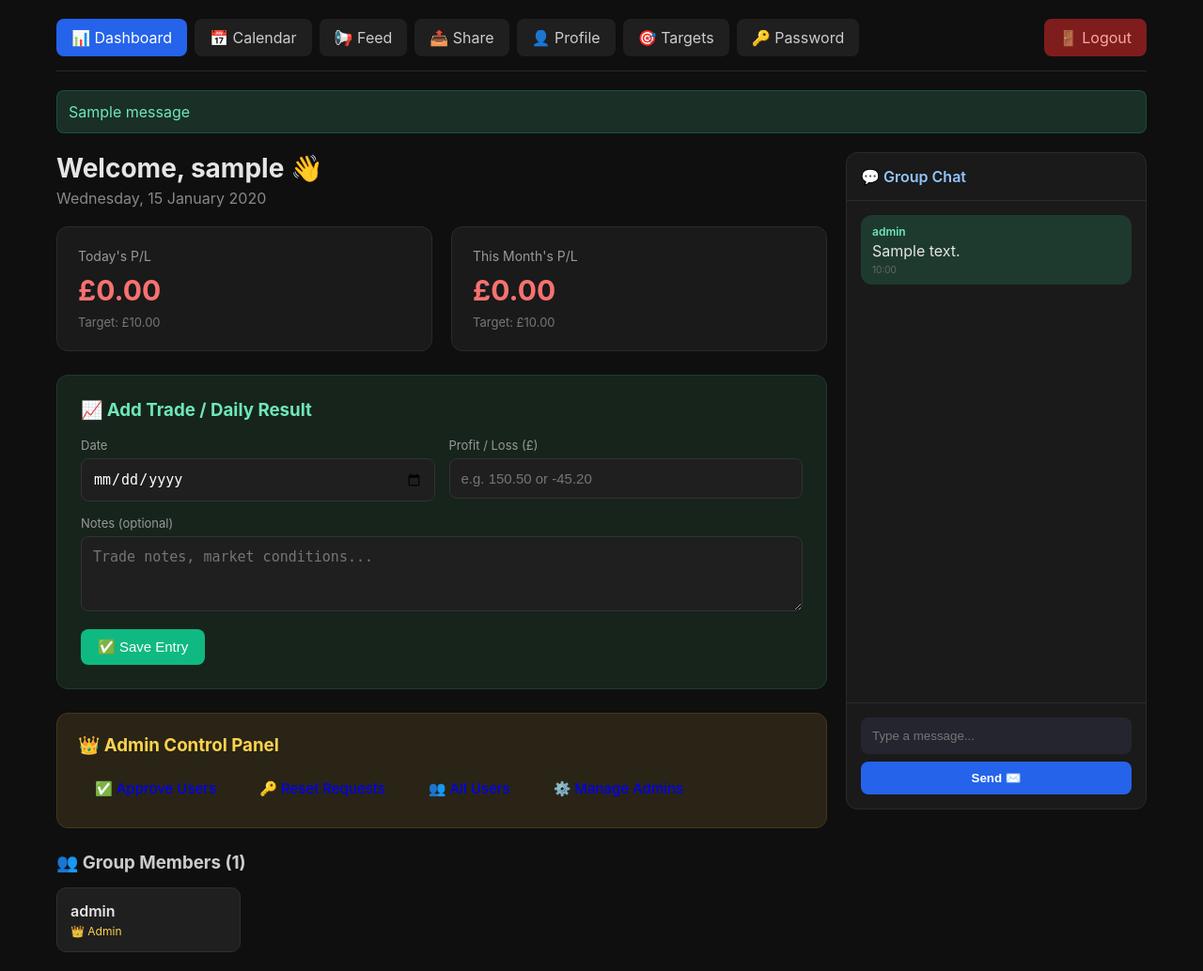
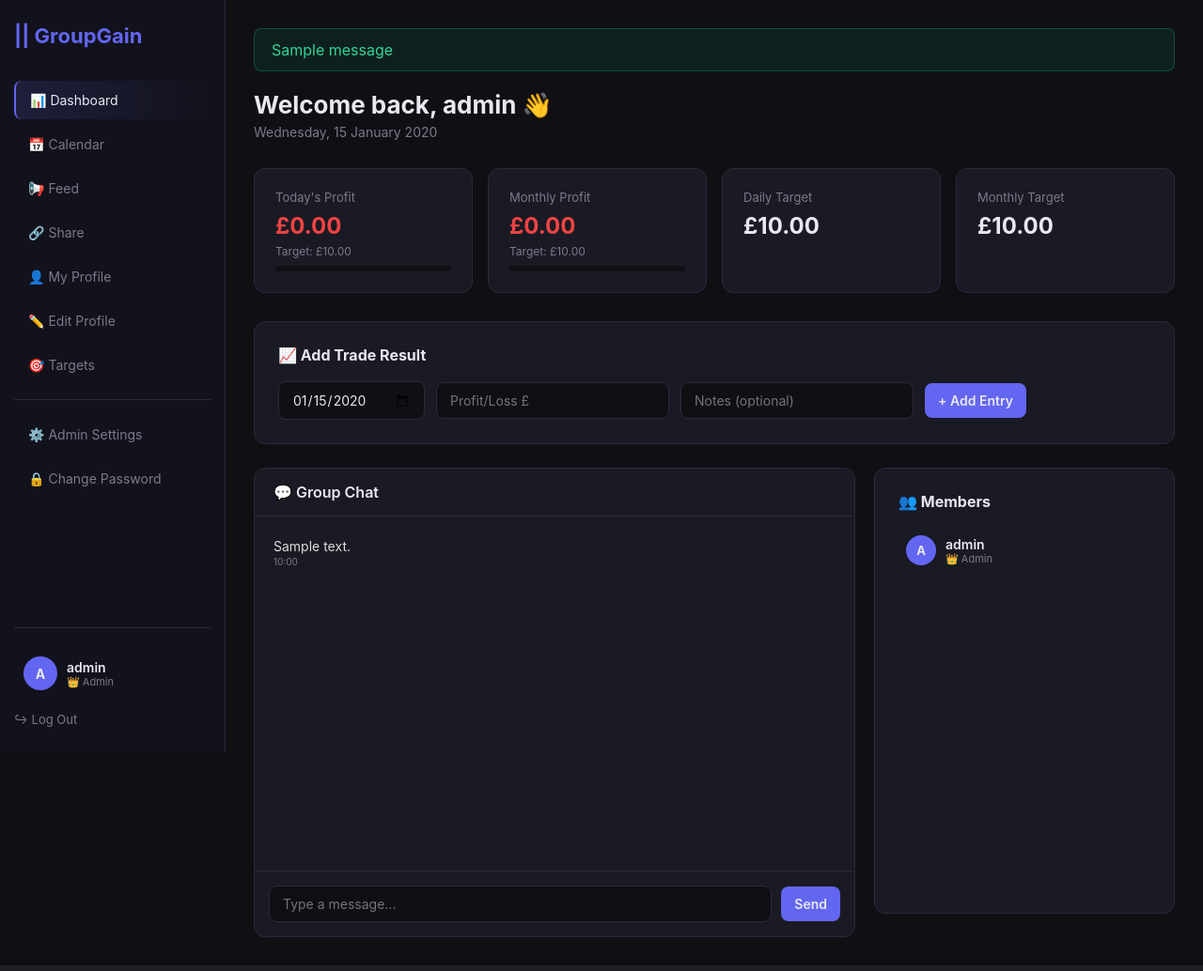
Before and after one commit to leemossford-jpg/groupgain, a Flask app: template templates/dashboard.html in a window 1280 px wide. Shown: the whole page at 94% size. Run offline with Flask 3, Linux system fonts and the light colour scheme; a user stored in the database is signed in; tables that the repository leaves empty hold one stand-in row (values such as "Sample post"); the template is opened without the code that fills it: values that come from a table or form of the project are taken from there, most other values are stand-ins (such as "Sample title", 1, 10 or a date in 2020); one stand-in notice (Sample message) is shown.

Commit message:
Update dashboard.html

```diff
--- a/templates/dashboard.html
+++ b/templates/dashboard.html
@@ -4,184 +4,179 @@
   <title>Dashboard — GroupGain</title>
   <meta name="viewport" content="width=device-width, initial-scale=1">
   <style>
-    *{box-sizing:border-box;margin:0;padding:0}
-    body{font-family:-apple-system,Segoe UI,Roboto,sans-serif;background:#0f0f0f;color:#e5e5e5;padding:20px;max-width:1200px;margin:0 auto}
-    nav{display:flex;flex-wrap:wrap;gap:8px;margin-bottom:20px;padding-bottom:15px;border-bottom:1px solid #2a2a2a}
-    nav a{padding:10px 16px;border-radius:8px;text-decoration:none;color:#ccc;background:#1f1f1f;transition:.2s}
-    nav a:hover{background:#2d2d2d}
-    nav a.active{background:#2563eb;color:#fff}
-    nav .logout{margin-left:auto;background:#7f1d1d;color:#fca5a5}
-
-    .page-grid{display:grid;grid-template-columns:1fr 320px;gap:20px}
-
-    h1{font-size:28px;margin-bottom:5px}
-    .date{color:#888;margin-bottom:20px}
-    .grid{display:grid;grid-template-columns:repeat(auto-fit,minmax(260px,1fr));gap:20px;margin-bottom:25px}
-    .card{background:#1a1a1a;border-radius:12px;padding:22px;border:1px solid #2a2a2a}
-    .card h3{font-size:14px;color:#999;margin-bottom:10px;font-weight:400}
-    .value{font-size:30px;font-weight:700}
-    .positive{color:#4ade80}
-    .negative{color:#f87171}
-    .target-line{margin-top:8px;font-size:13px;color:#777}
-
-    .add-trade{background:#16241c;border:1px solid #1e3a2f;border-radius:12px;padding:25px;margin-bottom:25px}
-    .add-trade h3{color:#6ee7b7;margin-bottom:18px}
-    .form-row{display:flex;flex-wrap:wrap;gap:15px;margin-bottom:15px}
-    .form-group{flex:1;min-width:180px}
-    .form-group label{display:block;font-size:13px;color:#999;margin-bottom:6px}
-    .form-group input, .form-group textarea{width:100%;padding:12px;background:#1f1f1f;border:1px solid #333;border-radius:8px;color:#fff;font-size:15px}
-    .form-group textarea{resize:vertical;min-height:80px}
-
-    .chat-panel{background:#1a1a1a;border-radius:12px;border:1px solid #2a2a2f;display:flex;flex-direction:column;height:calc(100vh - 100px);position:sticky;top:20px}
-    .chat-header{padding:15px;border-bottom:1px solid #2a2a2f;font-weight:600;color:#93c5fd}
-    .chat-messages{flex:1;padding:15px;overflow-y:auto;display:flex;flex-direction:column;gap:10px}
-    .chat-msg{padding:10px 12px;border-radius:12px;background:#252530}
-    .chat-msg .sender{font-weight:600;font-size:12px;color:#93c5fd;margin-bottom:3px}
-    .chat-msg .time{font-size:10px;color:#666;margin-top:4px}
-    .chat-msg.mine{background:#1e3a2f}
-    .chat-msg.mine .sender{color:#6ee7b7}
-    .chat-input-area{padding:15px;border-top:1px solid #2a2a2f}
-    .chat-input-area input{width:100%;padding:12px;background:#252530;border:none;border-radius:8px;color:#fff}
-    .chat-input-area button{margin-top:8px;width:100%;padding:10px;background:#2563eb;color:#fff;border:none;border-radius:8px;font-weight:600;cursor:pointer}
-
-    .admin-panel{background:#292416;border:1px solid #443818;border-radius:12px;padding:22px;margin-bottom:25px}
-    .admin-panel h3{color:#fcd34d;margin-bottom:15px}
-    .btn-group{display:flex;flex-wrap:wrap;gap:10px}
-    .btn{padding:10px 18px;border-radius:8px;text-decoration:none;font-weight:500;border:none;cursor:pointer;font-size:15px}
-    .btn-green{background:#10b981;color:#fff}
-    .members-section{margin-top:10px}
-    .members-section h3{margin-bottom:15px;color:#ccc}
-    .members-grid{display:grid;grid-template-columns:repeat(auto-fill,minmax(160px,1fr));gap:12px}
-    .member-card{background:#1f1f1f;border-radius:10px;padding:14px;border:1px solid #2f2f2f}
-    .member-name{font-weight:600;margin-bottom:4px}
-    .member-role{font-size:12px;color:#777}
-    .admin-badge{color:#fcd34d}
-    .member-badge{color:#4ade80}
-    .flash{background:#1a2f26;color:#6ee7b7;padding:12px;border-radius:8px;margin-bottom:20px;border:1px solid #10b98140}
-
-    @media(max-width:900px){
-      .page-grid{grid-template-columns:1fr}
-      .chat-panel{height:350px;position:static}
+    *{margin:0;padding:0;box-sizing:border-box;font-family:-apple-system,Segoe UI,Roboto,sans-serif}
+    :root{
+      --bg-main:#0f0f14;--bg-card:#1a1a24;--bg-hover:#252535;
+      --accent:#6366f1;--green:#10b981;--red:#ef4444;
+      --text:#e8e8f0;--muted:#7a7a8c;--border:#2a2a3c;
+      --sidebar-width:240px;
     }
+    body{background:var(--bg-main);color:var(--text);min-height:100vh;display:flex}
+    .sidebar{width:var(--sidebar-width);background:#12121c;border-right:1px solid var(--border);padding:25px 15px;display:flex;flex-direction:column;position:fixed;height:100vh;overflow-y:auto}
+    .sidebar-logo{font-size:22px;font-weight:700;color:var(--accent);margin-bottom:35px}
+    .sidebar-nav{display:flex;flex-direction:column;gap:6px;margin-bottom:auto}
+    .sidebar-nav a{display:flex;align-items:center;gap:12px;padding:12px 15px;border-radius:8px;color:var(--muted);text-decoration:none;transition:.2s;font-size:14px}
+    .sidebar-nav a:hover, .sidebar-nav a.active{background:var(--bg-card);color:var(--text)}
+    .sidebar-nav a.active{background:linear-gradient(90deg,rgba(99,102,241,.15),transparent);border-left:2px solid var(--accent)}
+    .sidebar-bottom{margin-top:20px;padding-top:20px;border-top:1px solid var(--border)}
+    .sidebar-user{display:flex;align-items:center;gap:10px;padding:10px;border-radius:8px;margin-bottom:10px}
+    .sidebar-user .avatar{width:36px;height:36px;border-radius:50%;background:var(--accent);display:flex;align-items:center;justify-content:center;font-weight:700;font-size:14px}
+    .sidebar-user .name{font-weight:600;font-size:14px}
+    .sidebar-user .role{font-size:11px;color:var(--muted)}
+    .main-content{flex:1;margin-left:var(--sidebar-width);padding:30px;max-width:calc(100% - var(--sidebar-width))}
+    .top-bar{margin-bottom:30px}
+    .top-bar h1{font-size:26px;margin-bottom:5px}
+    .top-bar .date{color:var(--muted);font-size:14px}
+    .flash{padding:12px 18px;border-radius:8px;margin-bottom:20px}
+    .flash.success{background:rgba(16,185,129,.1);border:1px solid rgba(16,185,129,.3);color:#34d399}
+    .flash.error{background:rgba(239,68,68,.1);border:1px solid rgba(239,68,68,.3);color:#f87171}
+    .stats-grid{display:grid;grid-template-columns:repeat(auto-fit,minmax(220px,1fr));gap:16px;margin-bottom:30px}
+    .stat-card{background:var(--bg-card);padding:22px;border-radius:12px;border:1px solid var(--border);transition:.2s}
+    .stat-card:hover{border-color:var(--accent);transform:translateY(-2px)}
+    .stat-label{font-size:13px;color:var(--muted);margin-bottom:8px}
+    .stat-value{font-size:24px;font-weight:700}
+    .positive{color:var(--green)}
+    .negative{color:var(--red)}
+    .stat-target{font-size:12px;color:var(--muted);margin-top:5px}
+    .progress-bar{height:6px;background:var(--bg-main);border-radius:3px;margin-top:8px;overflow:hidden}
+    .progress-fill{height:100%;border-radius:3px;transition:.3s}
+    .fill-green{background:linear-gradient(90deg,#10b981,#34d399)}
+    .fill-purple{background:linear-gradient(90deg,#6366f1,#818cf8)}
+    .card{background:var(--bg-card);padding:25px;border-radius:12px;border:1px solid var(--border);margin-bottom:25px}
+    .card h3{margin-bottom:18px;font-size:16px}
+    form{display:flex;flex-wrap:wrap;gap:12px;align-items:center}
+    input,button{background:var(--bg-main);border:1px solid var(--border);color:var(--text);padding:10px 14px;border-radius:8px;font-size:14px;outline:none}
+    input:focus{border-color:var(--accent)}
+    button{background:var(--accent);border:none;cursor:pointer;font-weight:600;transition:.2s}
+    button:hover{opacity:.9}
+    .grid-2{display:grid;grid-template-columns:1fr 320px;gap:20px}
+    .chat-box{background:var(--bg-card);border-radius:12px;border:1px solid var(--border);display:flex;flex-direction:column;height:500px}
+    .chat-head{padding:15px 20px;border-bottom:1px solid var(--border);font-weight:600}
+    .chat-msgs{flex:1;padding:20px;overflow-y:auto}
+    .msg{margin-bottom:14px}
+    .msg-user{font-weight:600;font-size:13px;color:var(--accent)}
+    .msg-text{font-size:14px;color:#ddd;margin-top:3px}
+    .msg-time{font-size:10px;color:var(--muted);margin-top:2px}
+    .chat-form{display:flex;gap:10px;padding:15px;border-top:1px solid var(--border)}
+    .chat-form input{flex:1}
+    .member-link{display:flex;align-items:center;gap:10px;padding:8px;border-radius:6px;text-decoration:none;color:inherit;transition:.2s}
+    .member-link:hover{background:var(--bg-hover)}
+    .member-avatar{width:32px;height:32px;border-radius:50%;background:var(--accent);display:flex;align-items:center;justify-content:center;font-weight:700;font-size:13px}
   </style>
 </head>
 <body>
-<nav>
-  <a href="{{url_for('dashboard')}}" class="active">📊 Dashboard</a>
-  <a href="{{url_for('calendar_view')}}">📅 Calendar</a>
-  <a href="{{url_for('feed')}}">📢 Feed</a>
-  <a href="{{url_for('share_page')}}">📤 Share</a>
-  <a href="{{url_for('view_profile', username=current_user.username)}}">👤 Profile</a>
-  <a href="{{url_for('my_targets')}}">🎯 Targets</a>
-  <a href="{{url_for('change_password')}}">🔑 Password</a>
-  <a href="{{url_for('logout')}}" class="logout">🚪 Logout</a>
+<aside class="sidebar">
+  <div class="sidebar-logo">|| GroupGain</div>
+  <nav class="sidebar-nav">
+    <a href="{{ url_for('dashboard') }}" class="active">📊 Dashboard</a>
+    <a href="{{ url_for('calendar_view') }}">📅 Calendar</a>
+    <a href="{{ url_for('feed') }}">📢 Feed</a>
+    <a href="{{ url_for('share_page') }}">🔗 Share</a>
+    <a href="{{ url_for('view_profile', username=current_user.username) }}">👤 My Profile</a>
+    <a href="{{ url_for('my_profile') }}">✏️ Edit Profile</a>
+    <a href="{{ url_for('my_targets') }}">🎯 Targets</a>
+    {% if current_user.is_admin %}
+    <div style="height:1px;background:var(--border);margin:10px 0"></div>
+    <a href="{{ url_for('admin_settings') }}">⚙️ Admin Settings</a>
+    {% endif %}
+    <a href="{{ url_for('change_password') }}">🔒 Change Password</a>
   </nav>
+  <div class="sidebar-bottom">
+    <div class="sidebar-user">
+      <div class="avatar">{{ current_user.username[0]|upper }}</div>
+      <div>
+        <div class="name">{{ current_user.username }}</div>
+        <div class="role">{% if current_user.is_admin %}👑 Admin{% else %}Member{% endif %}</div>
+      </div>
+    </div>
+    <a href="{{ url_for('logout') }}" style="color:var(--muted);font-size:13px;text-decoration:none">↪ Log Out</a>
+  </div>
+</aside>
 
+<main class="main-content">
   {% with messages = get_flashed_messages(with_categories=true) %}
-  {% if messages %}{% for cat, msg in messages %}<p class="flash">{{ msg }}</p>{% endfor %}{% endif %}
+    {% if messages %}{% for cat, msg in messages %}<div class="flash {{ cat }}">{{ msg }}</div>{% endfor %}{% endif %}
   {% endwith %}
 
-<div class="page-grid">
-  <div class="main-col">
-    <h1>Welcome, {{ username }} 👋</h1>
+  <div class="top-bar">
+    <h1>Welcome back, {{ current_user.username }} 👋</h1>
     <p class="date">{{ today.strftime('%A, %d %B %Y') }}</p>
+  </div>
 
-    <div class="grid">
-      <div class="card">
-        <h3>Today's P/L</h3>
-        <div class="value {{ 'positive' if today_total >= 0 else 'negative' }}">
-          {{ "+" if today_total >= 0 else "" }}£{{ "%.2f"|format(today_total) }}
+  <div class="stats-grid">
+    <div class="stat-card">
+      <div class="stat-label">Today's Profit</div>
+      <div class="stat-value {{ 'positive' if today_total >= 0 else 'negative' }}">£{{ "%.2f"|format(today_total) }}</div>
+      <div class="stat-target">Target: £{{ "%.2f"|format(daily_target) }}</div>
+      <div class="progress-bar">
+        {% set dpct = (today_total / daily_target * 100) if daily_target > 0 else 0 %}
+        <div class="progress-fill fill-green" style="width: {{ dpct if dpct <= 100 else 100 }}%"></div>
       </div>
-        <div class="target-line">Target: £{{ "%.2f"|format(daily_target) }}</div>
     </div>
-      <div class="card">
-        <h3>This Month's P/L</h3>
-        <div class="value {{ 'positive' if month_total >= 0 else 'negative' }}">
-          {{ "+" if month_total >= 0 else "" }}£{{ "%.2f"|format(month_total) }}
+    <div class="stat-card">
+      <div class="stat-label">Monthly Profit</div>
+      <div class="stat-value {{ 'positive' if month_total >= 0 else 'negative' }}">£{{ "%.2f"|format(month_total) }}</div>
+      <div class="stat-target">Target: £{{ "%.2f"|format(monthly_target) }}</div>
+      <div class="progress-bar">
+        {% set mpct = (month_total / monthly_target * 100) if monthly_target > 0 else 0 %}
+        <div class="progress-fill fill-purple" style="width: {{ mpct if mpct <= 100 else 100 }}%"></div>
       </div>
-        <div class="target-line">Target: £{{ "%.2f"|format(monthly_target) }}</div>
+    </div>
+    <div class="stat-card">
+      <div class="stat-label">Daily Target</div>
+      <div class="stat-value">£{{ "%.2f"|format(daily_target) }}</div>
+    </div>
+    <div class="stat-card">
+      <div class="stat-label">Monthly Target</div>
+      <div class="stat-value">£{{ "%.2f"|format(monthly_target) }}</div>
     </div>
   </div>
 
-    <div class="add-trade">
-      <h3>📈 Add Trade / Daily Result</h3>
+  <div class="card">
+    <h3>📈 Add Trade Result</h3>
     <form action="{{ url_for('add_entry') }}" method="POST">
-        <div class="form-row">
-          <div class="form-group">
-            <label>Date</label>
-            <input type="date" name="entry_date" value="{{ today.isoformat() }}" required>
-          </div>
-          <div class="form-group">
-            <label>Profit / Loss (£)</label>
-            <input type="number" name="profit_loss" step="0.01" placeholder="e.g. 150.50 or -45.20" required>
-          </div>
-        </div>
-        <div class="form-row">
-          <div class="form-group">
-            <label>Notes (optional)</label>
-            <textarea name="notes" placeholder="Trade notes, market conditions..."></textarea>
-          </div>
-        </div>
-        <button type="submit" class="btn btn-green">✅ Save Entry</button>
+      <input type="date" name="entry_date" value="{{ today.strftime('%Y-%m-%d') }}">
+      <input type="number" step="0.01" name="profit_loss" placeholder="Profit/Loss £" required>
+      <input type="text" name="notes" placeholder="Notes (optional)">
+      <button type="submit">+ Add Entry</button>
     </form>
   </div>
 
-    {% if current_user.is_admin %}
-    <div class="admin-panel">
-      <h3>👑 Admin Control Panel</h3>
-      <div class="btn-group">
-        <a href="{{url_for('approve_users')}}" class="btn btn-blue">✅ Approve Users</a>
-        <a href="{{url_for('list_reset_requests')}}" class="btn btn-yellow">🔑 Reset Requests</a>
-        <a href="{{url_for('all_users')}}" class="btn btn-purple">👥 All Users</a>
-        <a href="{{url_for('list_admins')}}" class="btn btn-teal">⚙️ Manage Admins</a>
+  <div class="grid-2">
+    <div class="chat-box">
+      <div class="chat-head">💬 Group Chat</div>
+      <div class="chat-msgs">
+        {% for m in messages %}
+        <div class="msg">
+          <div class="msg-user">{{ m.author.username }}</div>
+          <div class="msg-text">{{ m.content }}</div>
+          <div class="msg-time">{{ m.created_at.strftime('%H:%M') }}</div>
         </div>
+        {% else %}
+        <p style="color:var(--muted);text-align:center">No messages yet — say hi! 👋</p>
+        {% endfor %}
       </div>
-    {% endif %}
+      <form class="chat-form" action="{{ url_for('send_chat') }}" method="POST">
+        <input type="text" name="chat_message" placeholder="Type a message..." required>
+        <button>Send</button>
+      </form>
+    </div>
 
-    <div class="members-section">
-      <h3>👥 Group Members ({{ all_users|length }})</h3>
-      <div class="members-grid">
+    <div class="card">
+      <h3>👥 Members</h3>
+      <div style="display:flex;flex-direction:column;gap:8px">
         {% for u in all_users %}
-        <div class="member-card">
-          <div class="member-name">{{ u.username }}</div>
-          <div class="member-role">
-            {% if u.is_admin %}
-            <span class="admin-badge">👑 Admin</span>
-            {% else %}
-            <span class="member-badge">✅ Member</span>
-            {% endif %}
+        <a href="{{ url_for('view_profile', username=u.username) }}" class="member-link">
+          <div class="member-avatar">{{ u.username[0]|upper }}</div>
+          <div>
+            <div style="font-weight:600;font-size:14px">{{ u.username }}</div>
+            <div style="font-size:11px;color:var(--muted)">{% if u.is_admin %}👑 Admin{% else %}Member{% endif %}</div>
           </div>
-        </div>
+        </a>
         {% endfor %}
       </div>
     </div>
   </div>
-
-  <div class="chat-panel">
-    <div class="chat-header">💬 Group Chat</div>
-    <div class="chat-messages" id="chatMessages">
-      {% for msg in messages %}
-      <div class="chat-msg {% if msg.user_id == current_user.id %}mine{% endif %}">
-        <div class="sender">{{ msg.user.username }}</div>
-        <div>{{ msg.content }}</div>
-        <div class="time">{{ msg.created_at.strftime('%H:%M') }}</div>
-      </div>
-      {% else %}
-      <p style="color:#666;text-align:center;padding:20px">No messages yet — say hi! 👋</p>
-      {% endfor %}
-    </div>
-    <div class="chat-input-area">
-      <form action="{{ url_for('send_chat') }}" method="POST">
-        <input type="text" name="chat_message" placeholder="Type a message..." required autocomplete="off">
-        <button type="submit">Send ✉️</button>
-      </form>
-    </div>
-  </div>
-</div>
-
-<script>
-  const chatDiv = document.getElementById('chatMessages');
-  if(chatDiv) chatDiv.scrollTop = chatDiv.scrollHeight;
-</script>
+</main>
 </body>
 </html>
```
Lines whose indentation alone changed are shown as unchanged.
